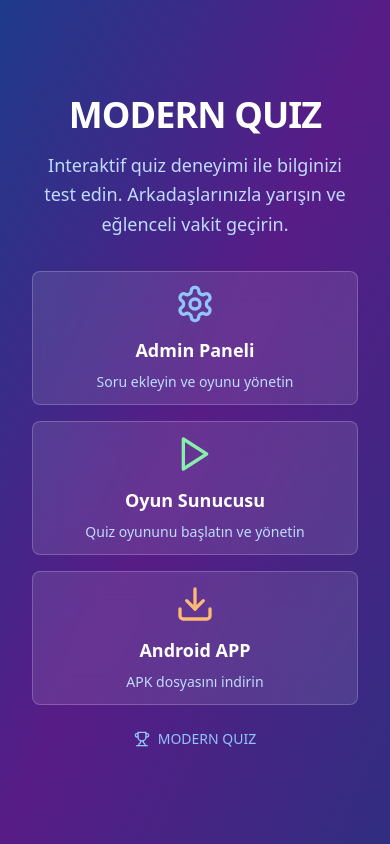
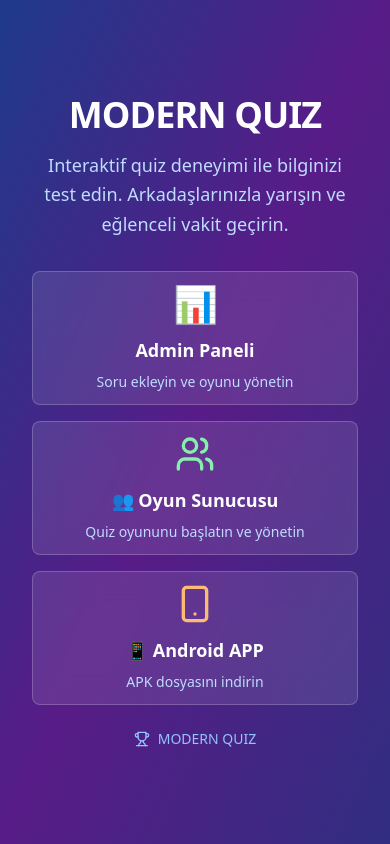
Before and after one commit to ARTUR8028/Bil_Bakalim, a React (Vite) app: page / in a window 390 px wide. Built offline with nearby package versions, Linux system fonts and the light colour scheme.

Commit message:
feat: QuizHost responsive dÃ¼zeltmeleri ve ikon deÄŸiÅŸiklikleri - Desktop/TV ekranlarda tam geniÅŸlik, ana menÃ¼ ve APK sayfasÄ± ikonlarÄ± gÃ¼ncellendi

```diff
--- a/src/App.tsx
+++ b/src/App.tsx
@@ -1,5 +1,5 @@
 import { useState, useEffect } from 'react';
-import { Settings, Play, Trophy, Tv, Download } from 'lucide-react';
+import { Users, Trophy, Tv, Smartphone } from 'lucide-react';
 import AdminPanel from './components/AdminPanel';
 import QuizHost from './components/QuizHost';
 import PlayerView from './components/PlayerView';
@@ -150,7 +150,7 @@ function App() {
                       onClick={() => setCurrentView('admin')}
                       className="bg-white/10 backdrop-blur-lg rounded-2xl p-6 md:p-8 cursor-pointer transform hover:scale-105 transition-all duration-300 hover:bg-white/20 border border-white/20 mobile-btn mobile-touch-manipulation tv-focusable"
                     >
-                      <Settings className="w-10 h-10 md:w-12 md:h-12 text-blue-300 mx-auto mb-3 md:mb-4" />
+                      <div className="text-4xl md:text-5xl mx-auto mb-3 md:mb-4">📊</div>
                       <h3 className="text-lg md:text-xl font-semibold text-white mb-2 mobile-text-lg">Admin Paneli</h3>
                       <p className="text-blue-200 text-sm mobile-text-sm">Soru ekleyin ve oyunu yönetin</p>
                     </div>
@@ -159,8 +159,8 @@ function App() {
                       onClick={() => setCurrentView('host')}
                       className="bg-white/10 backdrop-blur-lg rounded-2xl p-6 md:p-8 cursor-pointer transform hover:scale-105 transition-all duration-300 hover:bg-white/20 border border-white/20 mobile-btn mobile-touch-manipulation tv-focusable"
                     >
-                      <Play className="w-10 h-10 md:w-12 md:h-12 text-green-300 mx-auto mb-3 md:mb-4" />
-                      <h3 className="text-lg md:text-xl font-semibold text-white mb-2 mobile-text-lg">Oyun Sunucusu</h3>
+                      <Users className="w-10 h-10 md:w-12 md:h-12 text-green-300 mx-auto mb-3 md:mb-4" />
+                      <h3 className="text-lg md:text-xl font-semibold text-white mb-2 mobile-text-lg">👥 Oyun Sunucusu</h3>
                       <p className="text-blue-200 text-sm mobile-text-sm">Quiz oyununu başlatın ve yönetin</p>
                     </div>
 
@@ -168,8 +168,8 @@ function App() {
                       onClick={() => setCurrentView('apk')}
                       className="bg-white/10 backdrop-blur-lg rounded-2xl p-6 md:p-8 cursor-pointer transform hover:scale-105 transition-all duration-300 hover:bg-white/20 border border-white/20 mobile-btn mobile-touch-manipulation tv-focusable"
                     >
-                      <Download className="w-10 h-10 md:w-12 md:h-12 text-orange-300 mx-auto mb-3 md:mb-4" />
-                      <h3 className="text-lg md:text-xl font-semibold text-white mb-2 mobile-text-lg">Android APP</h3>
+                      <Smartphone className="w-10 h-10 md:w-12 md:h-12 text-orange-300 mx-auto mb-3 md:mb-4" />
+                      <h3 className="text-lg md:text-xl font-semibold text-white mb-2 mobile-text-lg">📱 Android APP</h3>
                       <p className="text-blue-200 text-sm mobile-text-sm">APK dosyasını indirin</p>
                     </div>
                   </>
--- a/src/components/APKDownload.tsx
+++ b/src/components/APKDownload.tsx
@@ -1,5 +1,5 @@
 import React, { useState, useEffect } from 'react';
-import { Download, Smartphone, ArrowLeft } from 'lucide-react';
+import { Download, Smartphone, ArrowLeft, QrCode } from 'lucide-react';
 import QRCode from 'qrcode';
 
 interface APKDownloadProps {
@@ -97,7 +97,10 @@ const APKDownload: React.FC<APKDownloadProps> = ({ onBack }) => {
           <div className="grid grid-cols-1 lg:grid-cols-2 gap-8 mb-8">
             {/* Direct Download */}
             <div className="bg-white/10 backdrop-blur-lg rounded-3xl p-8 border border-white/20">
-              <h2 className="text-3xl font-bold text-white mb-6">📥 Direkt İndirme</h2>
+              <div className="flex items-center justify-center mb-6">
+                <Smartphone className="w-8 h-8 text-white mr-3" />
+                <h2 className="text-3xl font-bold text-white">Direkt İndirme</h2>
+              </div>
               <p className="text-lg text-gray-300 mb-8">
                 APK dosyasını direkt olarak indirin ve Google TV cihazınıza yükleyin.
               </p>
@@ -113,7 +116,10 @@ const APKDownload: React.FC<APKDownloadProps> = ({ onBack }) => {
 
             {/* QR Code Download */}
             <div className="bg-white/10 backdrop-blur-lg rounded-3xl p-8 border border-white/20">
-              <h2 className="text-3xl font-bold text-white mb-6">📱 QR Kod İndirme</h2>
+              <div className="flex items-center justify-center mb-6">
+                <QrCode className="w-8 h-8 text-white mr-3" />
+                <h2 className="text-3xl font-bold text-white">QR Kod İndirme</h2>
+              </div>
               <p className="text-lg text-gray-300 mb-6">
                 QR kodu telefonunuzla okutarak APK dosyasını indirin.
               </p>
--- a/src/components/QuizHost.tsx
+++ b/src/components/QuizHost.tsx
@@ -509,7 +509,7 @@ const QuizHost: React.FC<QuizHostProps> = ({ onBack }) => {
 
     return (
       <div translate="no" className="min-h-screen bg-gradient-to-br from-green-900 via-blue-900 to-purple-900 p-4">
-        <div className="max-w-4xl mx-auto">
+        <div className={`mx-auto ${deviceInfo.isMobile || deviceInfo.isTablet ? 'max-w-4xl' : 'max-w-full'}`}>
           <div className="flex justify-between items-center mb-8">
             <button
               onClick={goBackToModeSelection}
@@ -688,7 +688,7 @@ const QuizHost: React.FC<QuizHostProps> = ({ onBack }) => {
   if (waitingForPlayers) {
     return (
       <div translate="no" className="min-h-screen bg-gradient-to-br from-green-900 via-blue-900 to-purple-900 p-4">
-        <div className="max-w-4xl mx-auto">
+        <div className={`mx-auto ${deviceInfo.isMobile || deviceInfo.isTablet ? 'max-w-4xl' : 'max-w-full'}`}>
           {/* Header */}
           <div className="flex items-center justify-between mb-8">
             <button
@@ -809,7 +809,7 @@ const QuizHost: React.FC<QuizHostProps> = ({ onBack }) => {
 
   return (
     <div translate="no" className="min-h-screen bg-gradient-to-br from-green-900 via-blue-900 to-purple-900 p-4">
-      <div className="max-w-6xl mx-auto">
+      <div className={`mx-auto ${deviceInfo.isMobile || deviceInfo.isTablet ? 'max-w-6xl' : 'max-w-full px-8'}`}>
         {/* Header */}
         <div className="flex items-center justify-between mb-8">
           <button
```
